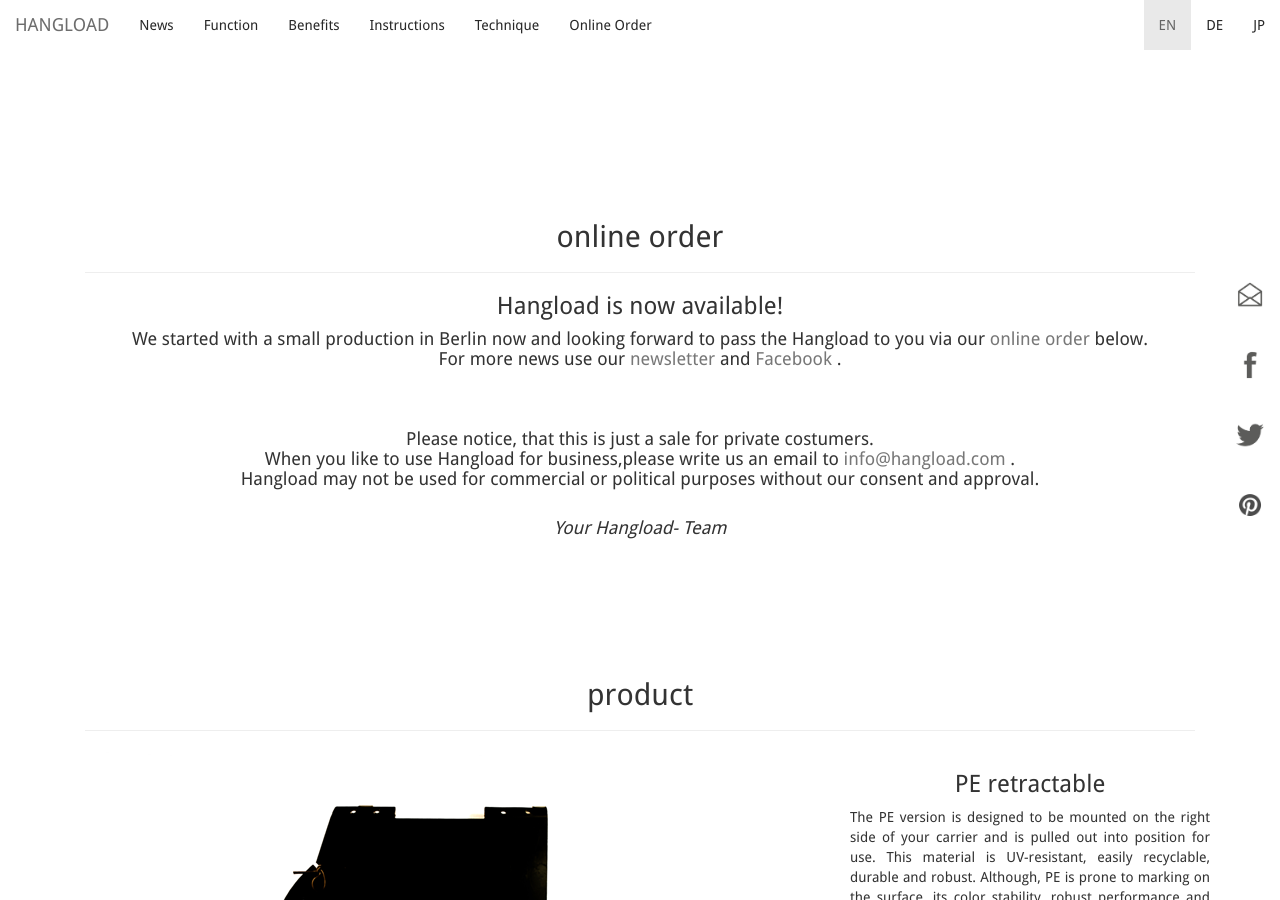
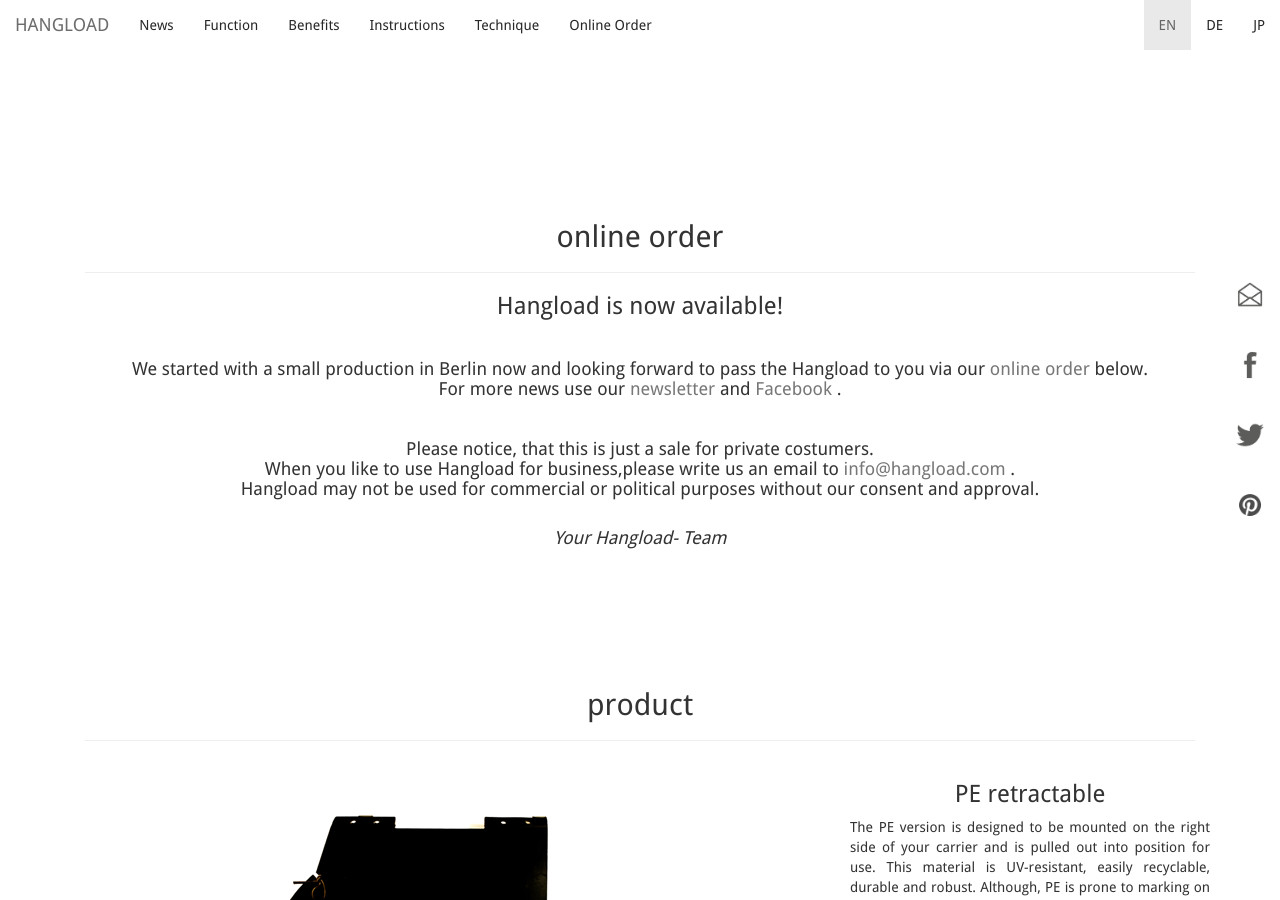
Before and after one commit to bodokaiser/hangload.com, a Jekyll site: the page built from webshop/index.html, in a window 1280 px wide and 900 px high. Built offline with Jekyll 4.4.1, drawn with Linux system fonts in a browser that asks for light colours; nearby versions of some CDN libraries; library files that are not in the unit come from our copies; Markdown is read by kramdown in place of the engine named in the settings.

Commit message:
Update index.html

```diff
--- a/webshop/index.html
+++ b/webshop/index.html
@@ -156,13 +156,12 @@
 <h2 class="text-center"> online order</h2>
 </div>
 </div>
-<h3 class="text-center">Hangload is now available! </h3>
+<h3 class="text-center">Hangload is now available! </h3> <br>
 <h4 class="text-center">
 We started with a small production in Berlin now and looking forward
 to pass the Hangload to you via our <a href="/webshop/#order"> online order </a> below. <br>
 For more news use our <a href="//eepurl.com/SBj6T">newsletter </a> and <a href="//facebook.com/HangLoad">Facebook </a>.
 </h4>
-<br>
 <br>
 <h4 class="text-center">
 Please notice, that this is just a sale for private costumers. <br>
```
